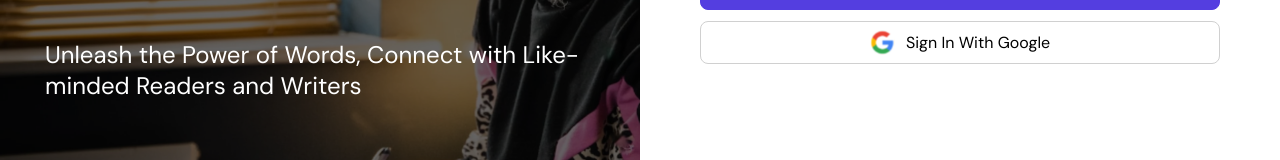
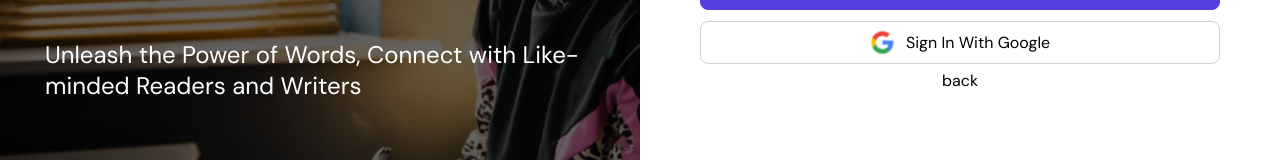
Before and after one commit to okhuaroboosayuki/chatter, a React (Create React App) app: page /signup/login in a window 1280 px wide. Shown: the part 383-543 px from the top of the page. Built offline with nearby package versions, Linux system fonts and the light colour scheme; no server answers.

Commit message:
added: names_error classname to names error div; back button to login and signup pages; and added autocomplete to login form inputs

```diff
--- a/src/components/Login.tsx
+++ b/src/components/Login.tsx
@@ -3,7 +3,7 @@ import "../styles/scss/sign-in.scss";
 import { useNavigate } from "react-router-dom";
 import { AuthContext } from "../context/AuthenticationContext";
 import { useContext, useState } from "react";
-import { auth, db, provider } from '../lib/Firebase';
+import { auth, db, provider } from "../lib/Firebase";
 import { useFormik } from "formik";
 import * as Yup from "yup";
 import { ButtonLoader } from "./Loader";
@@ -134,6 +134,7 @@ export const Login = () => {
                     ? { border: "1px solid red" }
                     : { border: "1px solid #ced4da" }
                 }
+                autoComplete="on"
               />
             </div>
             {formik.errors.email && formik.touched.email && (
@@ -161,6 +162,7 @@ export const Login = () => {
                   id="password"
                   placeholder="**********"
                   className="password_input"
+                  autoComplete="on"
                 />
                 {passwordVisibility ? (
                   <VisibilityOutlinedIcon
@@ -196,6 +198,10 @@ export const Login = () => {
               </span>
             </div>
           </div>
+
+          <div className="back_home" onClick={() => navigate("/")}>
+            back
+          </div>
         </form>
       </div>
     </>
--- a/src/components/SignUp.tsx
+++ b/src/components/SignUp.tsx
@@ -161,9 +161,8 @@ export const SignUp = () => {
         <link rel="canonical" href="/signup" />
       </Helmet>
 
-
       <form onSubmit={formik.handleSubmit}>
-      {error && <div className="main_error">{error}</div>}
+        {error && <div className="main_error">{error}</div>}
         <h2>Register as a Writer/Reader</h2>
         <div className="names">
           <div className="wrapper_container">
@@ -186,7 +185,7 @@ export const SignUp = () => {
               />
             </div>
             {formik.errors.firstName && formik.touched.firstName && (
-              <div className="error">{formik.errors.firstName}</div>
+              <div className="error names_error">{formik.errors.firstName}</div>
             )}
           </div>
           <div className="wrapper_container">
@@ -209,7 +208,7 @@ export const SignUp = () => {
               />
             </div>
             {formik.errors.lastName && formik.touched.lastName && (
-              <div className="error">{formik.errors.lastName}</div>
+              <div className="error names_error">{formik.errors.lastName}</div>
             )}
           </div>
         </div>
@@ -354,6 +353,10 @@ export const SignUp = () => {
             </span>
           </div>
         </div>
+
+        <div className="back_home" onClick={() => navigate("/")}>
+          back
+        </div>
       </form>
     </>
   );
```
Lines whose indentation alone changed are shown as unchanged.
